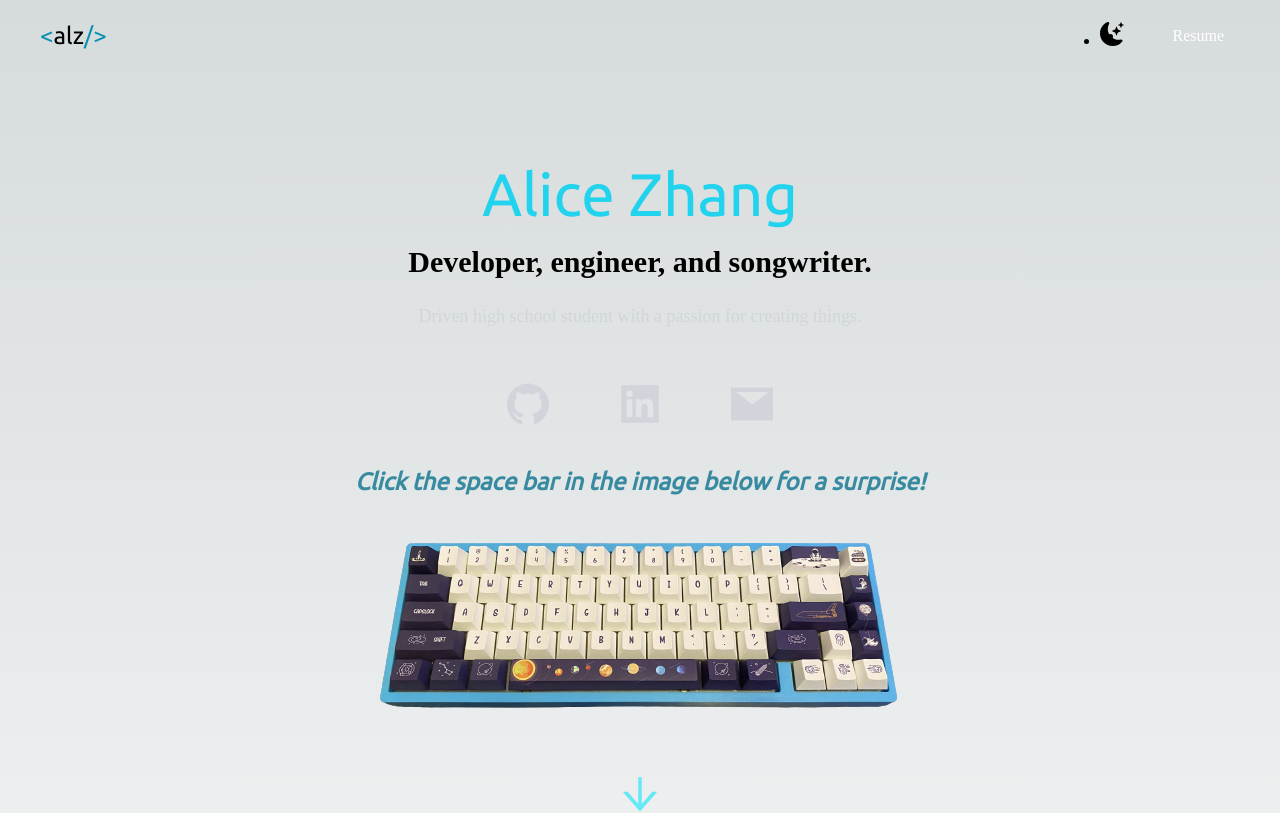
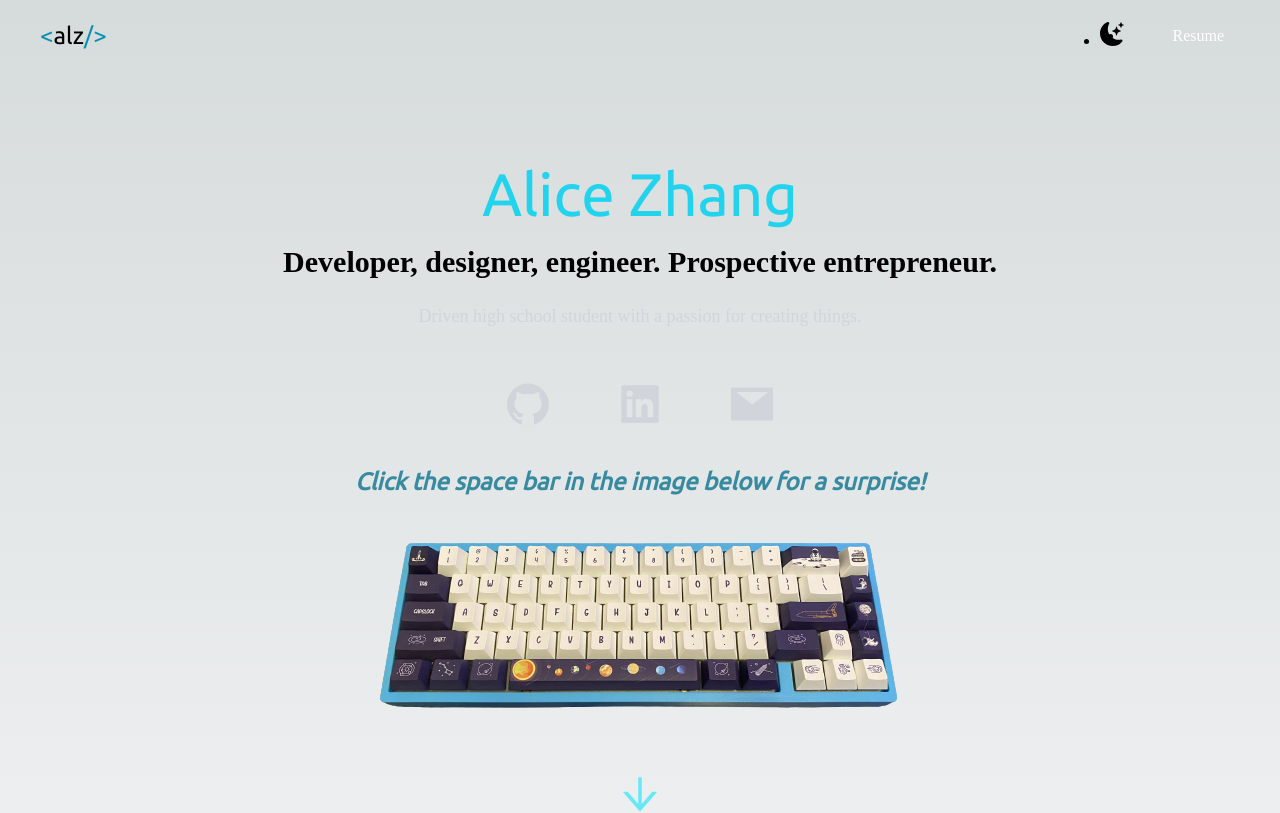
Before and after one commit to azhang45/alz, a Next.js app: page / in a window 1280 px wide. Shown: the top 813 px of the page. Built offline with nearby package versions, Linux system fonts and the light colour scheme.

Commit message:
description edit

```diff
--- a/src/pages/index.js
+++ b/src/pages/index.js
@@ -49,7 +49,7 @@ export default function Home() {
 
           <div className='text-center px-10 lg:p-8'>
             <h2 className='text-6xl lg:py-3 text-cyan-400 font-medium font-ubuntu'>Alice Zhang</h2>
-            <h3 className='text-3xl py-2'>Developer, engineer, and songwriter.</h3>
+            <h3 className='text-3xl py-2'>Developer, designer, engineer. Prospective entrepreneur.</h3>
             <p className='text-lg py-3 leading-8 text-gray-300'>
               Driven high school student with a passion for creating things.
             </p>
```
